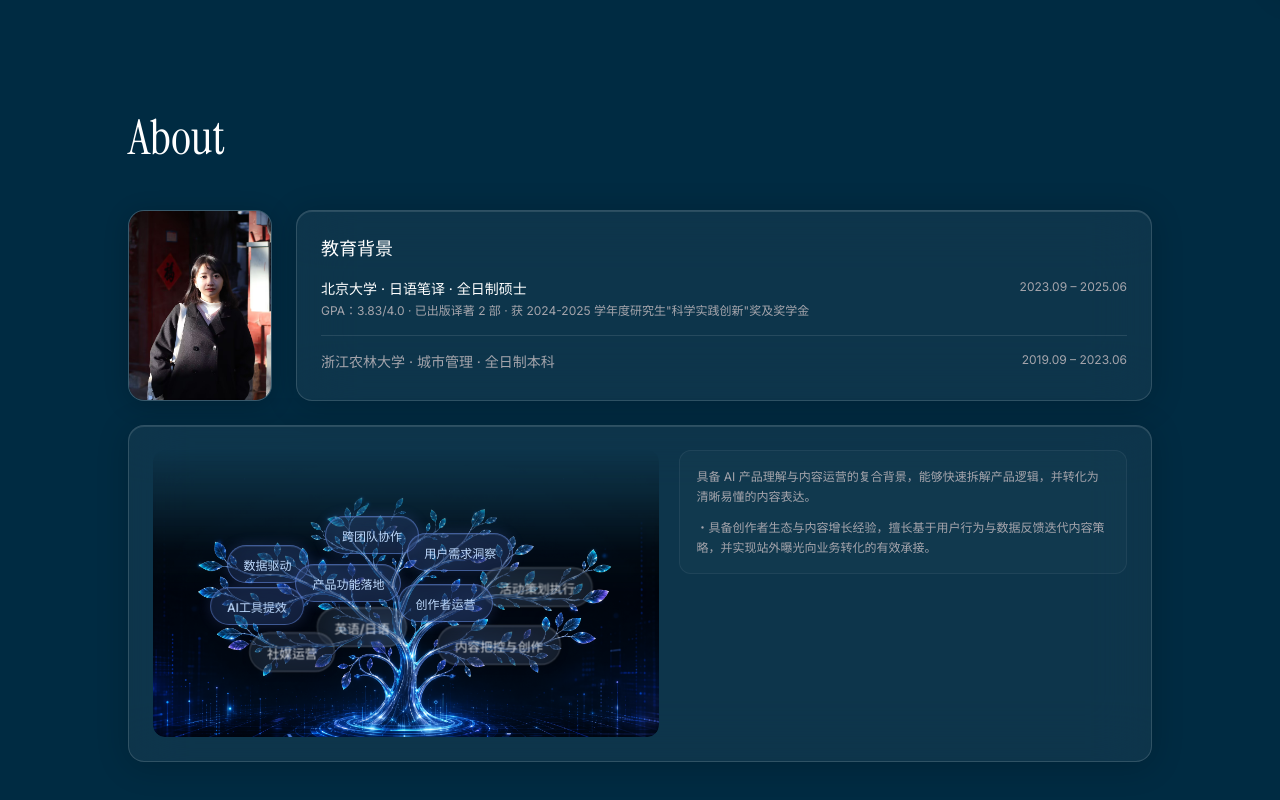
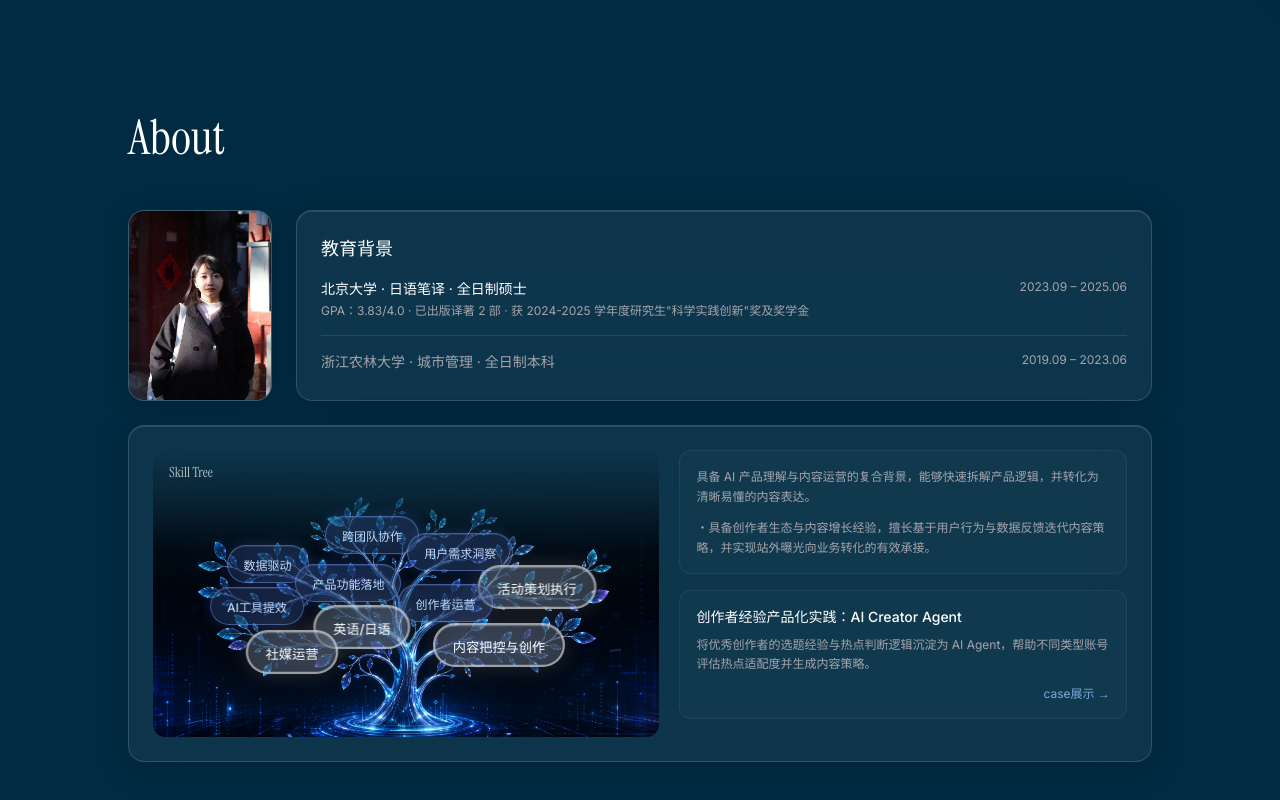
Before and after one commit to morinooto013/lsypersonal-space, a React (Vite) app: page / in a window 1280 px wide. Shown: the part 814-1614 px from the top of the page. Built offline with nearby package versions, Linux system fonts and the light colour scheme.

Commit message:
feat: update hero text, skill tree title, stronger active state, new detail content, AI Creator Agent card

```diff
--- a/src/components/About.tsx
+++ b/src/components/About.tsx
@@ -8,34 +8,34 @@ type SkillDetail = {
 
 const detailGroups: Record<string, SkillDetail> = {
   '创作者运营': {
-    title: '小预算撬动内容爆发与收入跃升，单日收入超过 $10k',
-    desc: '基于半年运营铺垫，筛选 7 位核心创作者 1 对 1 指导，产出约 20 条覆盖产品多维优势的视频内容；宣发日集中发布，示范内容触发平台自然流量推荐；同步策划投稿激励活动，并与商业化联动提供年包折扣。',
-    result: '站外曝光 +300%、收入 +200%，日本地区单日收入超过 $10k，超越多个主要市场（全自然流量）。',
+    title: '创作者分层运营与爆款内容增长策略设计',
+    desc: '基于不同阶段创作者的诉求和对平台的价值分层运营，在新模型宣发期间筛选7位核心创作者进行1对1内容制作指导，围绕产品能力设计差异化内容表达（效果展示、对比测评等），提升内容传播潜力。\n通过集中发布策略放大示范内容效应，触发平台自然流量推荐；同步设计投稿激励机制，并联动商业化策略提供年包折扣，提升转化效率。',
+    result: '站外曝光提升300%，收入提升200%，日本市场单日收入突破$10k，超过多个主要市场，实现全自然流量驱动的内容增长与商业转化放大。',
   },
   '数据驱动': {
-    title: '小预算撬动内容爆发与收入跃升，单日收入超过 $10k',
-    desc: '基于半年运营铺垫，筛选 7 位核心创作者 1 对 1 指导，产出约 20 条覆盖产品多维优势的视频内容；宣发日集中发布，示范内容触发平台自然流量推荐；同步策划投稿激励活动，并与商业化联动提供年包折扣。',
-    result: '站外曝光 +300%、收入 +200%，日本地区单日收入超过 $10k，超越多个主要市场（全自然流量）。',
+    title: '创作者分层运营与爆款内容增长策略设计',
+    desc: '基于不同阶段创作者的诉求和对平台的价值分层运营，在新模型宣发期间筛选7位核心创作者进行1对1内容制作指导，围绕产品能力设计差异化内容表达（效果展示、对比测评等），提升内容传播潜力。\n通过集中发布策略放大示范内容效应，触发平台自然流量推荐；同步设计投稿激励机制，并联动商业化策略提供年包折扣，提升转化效率。',
+    result: '站外曝光提升300%，收入提升200%，日本市场单日收入突破$10k，超过多个主要市场，实现全自然流量驱动的内容增长与商业转化放大。',
   },
   '用户需求洞察': {
-    title: 'AIMV 活动：推动产品功能上线 + 内容营销，海外使用量达国内 6 倍',
-    desc: '挑战：主题小众、制作门槛高，前期投稿极少，无有效投流流量。行动：根据用户反馈推动产品上线「一键 MV」功能；自制示范 MV 发帖展示步骤；激励核心创作者增加投稿。',
-    result: '投稿量爆发式增长至远超预期；「一键 MV」海外使用量达国内 6 倍，由个人运营独立驱动。',
+    title: '基于用户反馈推动AI创作功能上线',
+    desc: '在MV创作活动期间，针对主题小众、制作门槛高、创作链路复杂导致早期内容供给不足及自然流量缺失的问题，基于用户反馈推动产品侧上线「一键 MV」能力，降低创作门槛并提升内容可完成性。\n同时通过自制示范MV拆解完整创作步骤，降低创作者理解成本，并定向激励核心创作者参与内容生产，补充早期种子内容供给，形成可复制的创作范式。',
+    result: '投稿量快速增长并显著超出预期；「一键 MV」功能海外使用量达到国内的6倍，实现由内容运营驱动的AI功能冷启动与规模化增长。',
   },
   '产品功能落地': {
-    title: 'AIMV 活动：推动产品功能上线 + 内容营销，海外使用量达国内 6 倍',
-    desc: '挑战：主题小众、制作门槛高，前期投稿极少，无有效投流流量。行动：根据用户反馈推动产品上线「一键 MV」功能；自制示范 MV 发帖展示步骤；激励核心创作者增加投稿。',
-    result: '投稿量爆发式增长至远超预期；「一键 MV」海外使用量达国内 6 倍，由个人运营独立驱动。',
+    title: '基于用户反馈推动AI创作功能上线',
+    desc: '在MV创作活动期间，针对主题小众、制作门槛高、创作链路复杂导致早期内容供给不足及自然流量缺失的问题，基于用户反馈推动产品侧上线「一键 MV」能力，降低创作门槛并提升内容可完成性。\n同时通过自制示范MV拆解完整创作步骤，降低创作者理解成本，并定向激励核心创作者参与内容生产，补充早期种子内容供给，形成可复制的创作范式。',
+    result: '投稿量快速增长并显著超出预期；「一键 MV」功能海外使用量达到国内的6倍，实现由内容运营驱动的AI功能冷启动与规模化增长。',
   },
   '跨团队协作': {
-    title: 'AIMV 活动：推动产品功能上线 + 内容营销，海外使用量达国内 6 倍',
-    desc: '挑战：主题小众、制作门槛高，前期投稿极少，无有效投流流量。行动：根据用户反馈推动产品上线「一键 MV」功能；自制示范 MV 发帖展示步骤；激励核心创作者增加投稿。',
-    result: '投稿量爆发式增长至远超预期；「一键 MV」海外使用量达国内 6 倍，由个人运营独立驱动。',
+    title: '基于用户反馈推动AI创作功能上线',
+    desc: '在MV创作活动期间，针对主题小众、制作门槛高、创作链路复杂导致早期内容供给不足及自然流量缺失的问题，基于用户反馈推动产品侧上线「一键 MV」能力，降低创作门槛并提升内容可完成性。\n同时通过自制示范MV拆解完整创作步骤，降低创作者理解成本，并定向激励核心创作者参与内容生产，补充早期种子内容供给，形成可复制的创作范式。',
+    result: '投稿量快速增长并显著超出预期；「一键 MV」功能海外使用量达到国内的6倍，实现由内容运营驱动的AI功能冷启动与规模化增长。',
   },
   'AI工具提效': {
-    title: '创建矩阵号，批量内容自动化生产，日均产出视频 100+ 条',
-    desc: '搭建海外社媒矩阵号体系，利用 Claude Code 自动化生成展现产品性能的视频内容，多账号持续分发；调试 Skill 以满足不同社媒平台的视频格式与亮点展示要求，优化提示词，显著提升可采用视频率。',
-    result: '日均产出视频内容 100 条以上，带动产品功能自然搜索量提升 30%。',
+    title: '海外社媒矩阵与AI驱动内容放大体系设计',
+    desc: '围绕提升海外官号内容曝光效率与自然流量转化，搭建社媒矩阵号体系，构建"官号内容放大 + 矩阵号趋势响应 + AI内容生产"的协同机制：官号内容由矩阵号同步扩散放大，同时矩阵号基于账号定位进行热点追踪与爆款视频复刻，提升整体传播覆盖。\n在内容生产侧，结合Claude Code进行视频内容批量生成，并通过优化提示词与Skill结构，提升视频与不同账号的适配度与采纳率，实现规模化内容生产下的质量稳定性提升。',
+    result: '实现日均100+条视频内容规模化生产，显著提升内容采纳率与分发效率，提升海外官号内容曝光与传播效果。',
   },
 }
 
@@ -126,6 +126,14 @@ export default function About() {
           <div className="flex flex-col lg:flex-row gap-5 items-start">
             {/* Tree image with nodes */}
             <div className="relative w-full lg:w-[52%] shrink-0">
+              {/* Skill Tree title */}
+              <h3
+                className="absolute top-3 left-4 z-10 text-foreground/70 text-sm font-normal"
+                style={{ fontFamily: "'Instrument Serif', serif" }}
+              >
+                Skill Tree
+              </h3>
+
               <img
                 src="/skill-tree-bg.png"
                 alt=""
@@ -162,7 +170,7 @@ export default function About() {
                   <h4 className="text-foreground text-sm font-medium mb-3 leading-snug">
                     {activeDetail.title}
                   </h4>
-                  <p className="text-muted-foreground text-xs leading-relaxed mb-3">
+                  <p className="text-muted-foreground text-xs leading-relaxed mb-3 whitespace-pre-line">
                     {activeDetail.desc}
                   </p>
                   <div className="border-t border-white/10 pt-2.5">
@@ -182,6 +190,26 @@ export default function About() {
                   </p>
                 </div>
               )}
+
+              {/* AI Creator Agent card */}
+              <div className="rounded-xl p-4 mt-4" style={{ background: 'rgba(255,255,255,0.02)', border: '1px solid rgba(255,255,255,0.06)' }}>
+                <h4 className="text-foreground text-sm font-medium mb-2 leading-snug">
+                  创作者经验产品化实践：AI Creator Agent
+                </h4>
+                <p className="text-muted-foreground text-xs leading-relaxed">
+                  将优秀创作者的选题经验与热点判断逻辑沉淀为 AI Agent，帮助不同类型账号评估热点适配度并生成内容策略。
+                </p>
+                <div className="flex justify-end mt-3">
+                  <a
+                    href="https://claude.ai/share/ea946a5f-c84a-4813-bbb1-14c34b05c898"
+                    target="_blank"
+                    rel="noopener noreferrer"
+                    className="text-blue-300/80 text-xs hover:text-blue-200 transition-colors"
+                  >
+                    case展示 →
+                  </a>
+                </div>
+              </div>
             </div>
           </div>
         </div>
@@ -206,24 +234,30 @@ function SkillNode({ name, highlight, active, onClick, x, y }: {
     >
       <button
         onClick={onClick}
-        className={`rounded-full px-3 py-1 sm:px-4 sm:py-1.5 transition-all duration-300 hover:scale-110 cursor-pointer ${active ? 'scale-105' : ''}`}
+        className={`rounded-full px-3 py-1 sm:px-4 sm:py-1.5 transition-all duration-300 hover:scale-110 cursor-pointer ${active ? 'scale-110' : ''}`}
         style={highlight ? {
-          background: active ? 'rgba(99, 140, 255, 0.3)' : 'rgba(99, 140, 255, 0.15)',
+          background: active ? 'rgba(80, 130, 255, 0.45)' : 'rgba(99, 140, 255, 0.15)',
           backdropFilter: 'blur(20px)',
           WebkitBackdropFilter: 'blur(20px)',
-          border: active ? '1.5px solid rgba(140, 180, 255, 0.7)' : '1px solid rgba(120, 160, 255, 0.45)',
+          border: active ? '2px solid rgba(160, 200, 255, 0.9)' : '1px solid rgba(120, 160, 255, 0.45)',
           boxShadow: active
-            ? 'inset 0 1px 0 rgba(180, 210, 255, 0.3), 0 0 24px rgba(99, 140, 255, 0.4), 0 2px 12px rgba(0, 0, 0, 0.2)'
+            ? 'inset 0 1px 0 rgba(200, 220, 255, 0.4), 0 0 32px rgba(80, 130, 255, 0.6), 0 0 12px rgba(80, 130, 255, 0.3), 0 2px 12px rgba(0, 0, 0, 0.2)'
             : 'inset 0 1px 0 rgba(150, 190, 255, 0.15), 0 0 14px rgba(99, 140, 255, 0.2), 0 2px 8px rgba(0, 0, 0, 0.2)',
         } : {
-          background: 'rgba(255, 255, 255, 0.06)',
+          background: active ? 'rgba(255, 255, 255, 0.18)' : 'rgba(255, 255, 255, 0.06)',
           backdropFilter: 'blur(20px)',
           WebkitBackdropFilter: 'blur(20px)',
-          border: '1px solid rgba(255, 255, 255, 0.18)',
-          boxShadow: 'inset 0 1px 0 rgba(255, 255, 255, 0.1), 0 2px 8px rgba(0, 0, 0, 0.2)',
+          border: active ? '2px solid rgba(255, 255, 255, 0.5)' : '1px solid rgba(255, 255, 255, 0.18)',
+          boxShadow: active
+            ? 'inset 0 1px 0 rgba(255, 255, 255, 0.25), 0 0 20px rgba(255, 255, 255, 0.15), 0 2px 12px rgba(0, 0, 0, 0.2)'
+            : 'inset 0 1px 0 rgba(255, 255, 255, 0.1), 0 2px 8px rgba(0, 0, 0, 0.2)',
         }}
       >
-        <span className={`text-[10px] sm:text-xs font-medium whitespace-nowrap ${highlight ? 'text-blue-200' : 'text-white/80'}`}>
+        <span className={`text-[10px] sm:text-xs font-medium whitespace-nowrap ${
+          active
+            ? (highlight ? 'text-white' : 'text-white')
+            : (highlight ? 'text-blue-200' : 'text-white/80')
+        }`}>
           {name}
         </span>
       </button>
--- a/src/components/Hero.tsx
+++ b/src/components/Hero.tsx
@@ -18,10 +18,10 @@ export default function Hero() {
 
       <div className="animate-fade-rise-delay mt-8 max-w-3xl w-full space-y-2">
         <p className="text-base sm:text-lg text-foreground/90 leading-relaxed">
-          有 AI 产品内容和运营背景。关注新技术的发展，持续尝试并探索其在实际工作中的应用
+          AI产品的海外运营。积极拥抱新技术，持续尝试并探索其在实际工作中的应用
         </p>
         <p className="text-sm sm:text-base text-muted-foreground leading-relaxed">
-          I work in AI product content and operations,<br />
+          Overseas Operations for AI Products,<br />
           focusing on exploring how AI can be applied to content creation and workflows.
         </p>
       </div>
```
